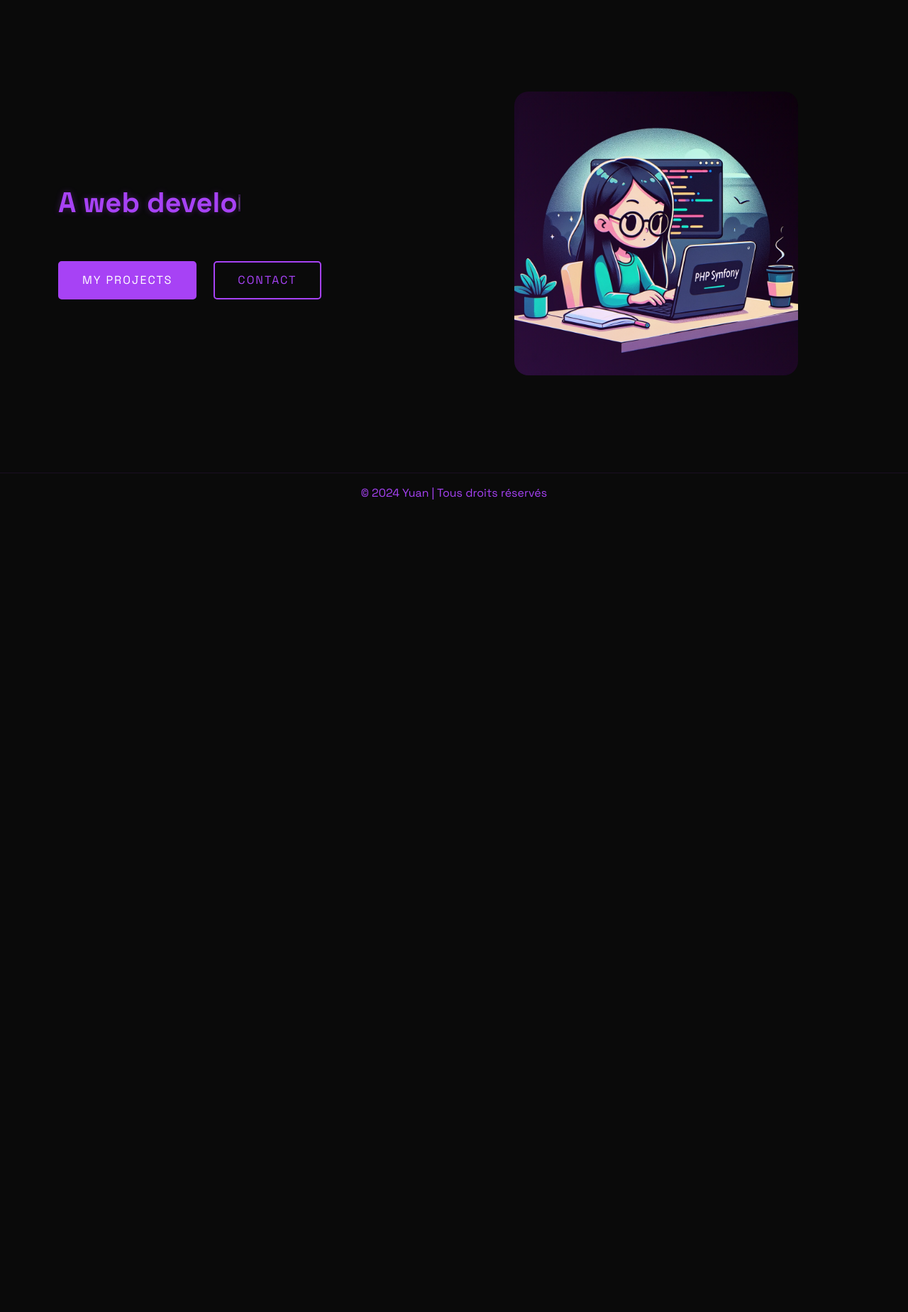
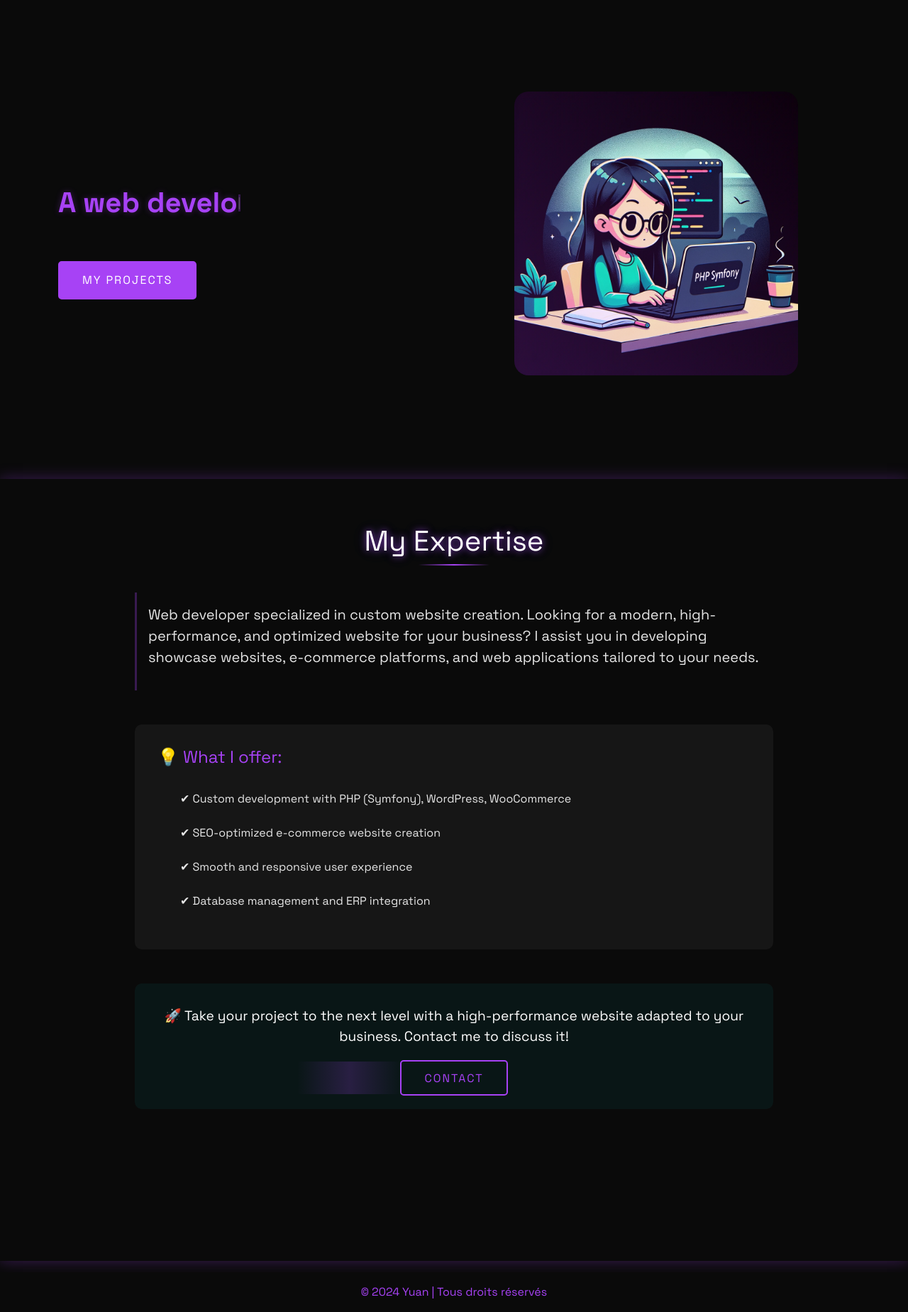
Before and after one commit to yy0416/portfolio-yuan, a Symfony app: template templates/home/index.html.twig in a window 1280 px wide. Shown: the part 77-1926 px from the top of the page at 71% size. Before the commit the page ends 781 px from the top, so only its background shows below. Run offline with Twig, Linux system fonts and the light colour scheme; the template is opened without the code that fills it, so the values that code supplies are empty; some libraries are stand-ins or nearby versions.

Commit message:
changer main page, ajouter des traductions

```diff
--- a/public/css/style.css
+++ b/public/css/style.css
@@ -12,9 +12,17 @@
     color: var(--light);
     font-family: 'Space Grotesk', sans-serif;
     padding-top: 76px;
-    min-height: 100vh;
+    min-height: 120vh;
     display: flex;
     flex-direction: column;
+
+}
+
+.page-wrapper {
+    flex: 1;
+    display: flex;
+    flex-direction: column;
+    min-height: calc(100vh - 76px); /* 减去顶部导航栏的高度 */
 }
 
 /* Navigation */
@@ -69,19 +77,13 @@
 
 /* Footer */
 footer {
-    background-color: transparent;
-    backdrop-filter: none;
-    border-top: 1px solid rgba(167, 66, 245, 0.1);
-    transition: all 0.3s ease;
+    position: relative; /* 改为固定定位 */
+    bottom: 0;
+    left: 0;
     width: 100%;
+    background-color: var(--dark);
     padding: 1rem 0;
-    margin-top: auto;
-}
-
-footer.scrolled {
-    background-color: rgba(10, 10, 10, 0.8);
-    backdrop-filter: blur(10px);
-    border-top: 1px solid rgba(167, 66, 245, 0.2);
+    z-index: 100; /* 确保在最上层 */
 }
 
 footer p {
@@ -236,7 +238,7 @@
 
 .project-image img {
     width: 100%;
-    height: 250px;
+    height: 200px;
     object-fit: cover;
 }
 
@@ -323,11 +325,20 @@
 }
 
 /* Section héros */
+.home-container {
+    flex: 1;
+    display: flex;
+    flex-direction: column;
+    min-height: calc(100vh - 76px);
+    /*padding-bottom: 200px; /* 为页脚留出空间 */
+    position: relative;
+}
+
 .hero {
     flex: 1;
     display: flex;
     align-items: center;
-    padding: 4rem 0;
+    padding: 2rem 0; /* 增加顶部间距，修改为 2rem */
     min-height: calc(100vh - 140px);
 }
 
@@ -340,9 +351,9 @@
 
 /* Nouveaux styles pour les boutons */
 .hero-buttons {
-    margin-top: 2rem;
+    margin-top: 1rem;
     display: flex;
-    gap: 1.5rem;
+    gap: 0.5rem;
 }
 
 .btn-neon {
@@ -563,3 +574,105 @@
         opacity: 1;
     }
 }
+
+.footer-spacer {
+    display: none;
+}
+
+.about-section {
+    padding: 4rem 0;
+    margin-top: 1rem; /* 减少与 hero 的间隔 */
+    margin-bottom: 1rem; /* 保持与页脚的间隔 */
+    background: var(--dark);
+    box-shadow: 0 0 20px rgba(167, 66, 245, 0.3);
+}
+
+.about-content {
+    max-width: 900px;
+    margin: 0 auto;
+    color: #e6e6e6;
+}
+
+.glow-title {
+    text-align: center;
+    margin-bottom: 3rem;
+    font-size: 2.5rem;
+    color: #fff;
+    text-shadow: 0 0 10px rgba(167, 66, 245, 0.7),
+                 0 0 20px rgba(167, 66, 245, 0.2),
+                 0 0 30px rgba(0, 255, 255, 0.1);
+    position: relative;
+}
+
+.glow-title::after {
+    content: '';
+    position: absolute;
+    bottom: -10px;
+    left: 50%;
+    transform: translateX(-50%);
+    width: 100px;
+    height: 2px;
+    background: linear-gradient(90deg, transparent, rgba(167, 66, 245, 1), transparent);
+}
+
+.about-intro {
+    margin-bottom: 1rem;
+    padding: 1rem;
+    border-left: 3px solid rgba(167, 66, 245, 0.3);
+}
+
+.services-list {
+    margin: 3rem 0;
+    padding: 2rem;
+    background: rgba(255, 255, 255, 0.05);
+    border-radius: 10px;
+}
+
+.services-title {
+    color: rgba(167, 66, 245, 1);
+    margin-bottom: 2rem;
+    font-size: 1.5rem;
+}
+
+.services-list ul {
+    list-style: none;
+    padding: 0;
+}
+
+.services-list li {
+    margin: 1.5rem 0;
+    padding-left: 2rem;
+    position: relative;
+    transition: transform 0.3s ease;
+}
+
+.services-list li:hover {
+    transform: translateX(10px);
+}
+
+.cta-section {
+    text-align: center;
+    padding: 2rem;
+    background: rgba(0, 255, 255, 0.05);
+    border-radius: 10px;
+    margin-bottom: 150px; /* 增加底部边距 */
+}
+
+.cta-text {
+    font-size: 1.2rem;
+    margin-bottom: 2rem;
+    color: #fff;
+}
+
+.cta-button {
+    margin-top: 2rem;
+}
+
+/* 为列表项添加悬停效果 */
+.services-list li:hover {
+    color: rgba(167, 66, 245, 1);
+}
+
+.bottom-spacer {
+    display: none;
+}
--- a/templates/base.html.twig
+++ b/templates/base.html.twig
@@ -17,7 +17,7 @@
 		<body class="dark-theme">
 			<nav class="navbar navbar-expand-lg fixed-top">
 				<div class="container">
-					<a class="navbar-brand" href="{{ path('app_home') }}">Portfolio</a>
+					<a class="navbar-brand" href="{{ path('app_home') }}">{{ 'Portfolio'|trans }}</a>
 					<div class="navbar-nav ms-auto">
 						<a class="nav-link" href="{{ path('app_projects') }}">{{ 'Mes Projets'|trans }}</a>
 						<a class="nav-link" href="{{ path('app_contact') }}">{{ 'Contact'|trans }}</a>
@@ -32,17 +32,17 @@
 				</div>
 			</nav>
 
-
+			<div class="page-wrapper">
 				<main>
 					{% block body %}{% endblock %}
 				</main>
-
 
 				<footer>
 					<div class="container text-center">
 						<p>&copy; 2024 Yuan | Tous droits réservés</p>
 					</div>
 				</footer>
+			</div>
 
 			<script src="https://cdn.jsdelivr.net/npm/bootstrap@5.3.3/dist/js/bootstrap.bundle.min.js"></script>
 			{% block javascripts %}{% endblock %}
--- a/templates/home/index.html.twig
+++ b/templates/home/index.html.twig
@@ -13,20 +13,54 @@
 						<div class="typing-container">
 							<span id="typed-text"></span>
 							<span class="cursor">|</span>
+
+
 						</div>
 						<div class="hero-buttons">
 							<a href="{{ path('app_projects') }}" class="btn-neon btn-neon-filled">
 								{{ 'Mes Projets'|trans }}
 							</a>
-							<a href="{{ path('app_contact') }}" class="btn-neon">
-								{{ 'Contact'|trans }}
-							</a>
+
 						</div>
 					</div>
 					<div class="col-md-6">
 						<div class="image-container">
 							<img src="{{ asset('images/portfolio_1.webp') }}" alt="Photo de profil" class="profile-image">
 							<div class="glow-effect"></div>
+						</div>
+					</div>
+				</div>
+			</div>
+		</section>
+
+		<section class="about-section">
+			<div class="container">
+				<div class="row">
+					<div class="col-12">
+						<div class="about-content">
+							<h2 class="glow-title">{{ 'about.title'|trans }}</h2>
+							<div class="about-intro">
+								<p class="lead">{{ 'about.intro'|trans }}</p>
+							</div>
+
+							<div class="services-list">
+								<h3 class="services-title">{{ 'about.services.title'|trans }}</h3>
+								<ul>
+									<li>{{ 'about.services.item1'|trans }}</li>
+									<li>{{ 'about.services.item2'|trans }}</li>
+									<li>{{ 'about.services.item3'|trans }}</li>
+									<li>{{ 'about.services.item4'|trans }}</li>
+								</ul>
+							</div>
+
+							<div class="cta-section">
+								<p class="cta-text">{{ 'about.cta'|trans }}</p>
+								<div class="cta-button">
+									<a href="{{ path('app_contact') }}" class="btn-neon">
+										{{ 'Contact'|trans }}
+									</a>
+								</div>
+							</div>
 						</div>
 					</div>
 				</div>
--- a/translations/messages.en.yaml
+++ b/translations/messages.en.yaml
@@ -1,5 +1,6 @@
 "Mes Projets": "My Projects"
 "Contact": "Contact"
+"Portfolio": "Portfolio"
 "intro.line1": "I am Yuan Yue"
 "intro.line2": "A web developer"
 "intro.line3": "Specialized in PHP/Symfony"
@@ -12,3 +13,24 @@
 "Message envoyé avec succès": "Message sent successfully"
 "Merci de votre message. Je vous répondrai dans les plus brefs délais.": "Thank you for your message. I will reply as soon as possible."
 "Retour à l accueil": "Back to home"
+about:
+  title: "My Expertise"
+  intro: "Web developer specialized in custom website creation. Looking for a modern, high-performance, and optimized website for your business? I assist you in developing showcase websites, e-commerce platforms, and web applications tailored to your needs."
+  services:
+    title: "💡 What I offer:"
+    item1: "✔ Custom development with PHP (Symfony), WordPress, WooCommerce"
+    item2: "✔ SEO-optimized e-commerce website creation "
+    item3: "✔ Smooth and responsive user experience "
+    item4: "✔ Database management and ERP integration "
+  cta: "🚀 Take your project to the next level with a high-performance website adapted to your business. Contact me to discuss it!"
+"Projet PHP/Symfony restaurant vente en ligne": "PHP/Symfony Restaurant Online Store Project"
+"Application web développée avec Symfony 6": "Web application developed with Symfony 6"
+"Authentication utilisateur": "User Authentication"
+"CRUD opérations": "CRUD Operations"
+"API REST": "REST API"
+"Interface responsive": "Responsive Interface"
+"Projet Java/Angular Kanban": "Java/Angular Kanban Project"
+"Application full-stack avec Spring Boot et Angular": "Full-stack application with Spring Boot and Angular"
+"Architecture microservices": "Microservices Architecture"
+"Interface moderne": "Modern Interface"
+"Gestion en temps réel": "Real-time Management"
```
Also changed, not shown: src/Controller/BaseController.php (added, +16 -0 lines), src/Controller/ProjectController.php (+15 -15 lines), translations/messages.fr.yaml (+23 -0 lines), translations/messages.zh.yaml (+22 -0 lines), public/images/angular_kanban.jpg (added), public/images/symfony_ecommerce.png (added), 3 other files. Lines whose indentation alone changed are shown as unchanged.
